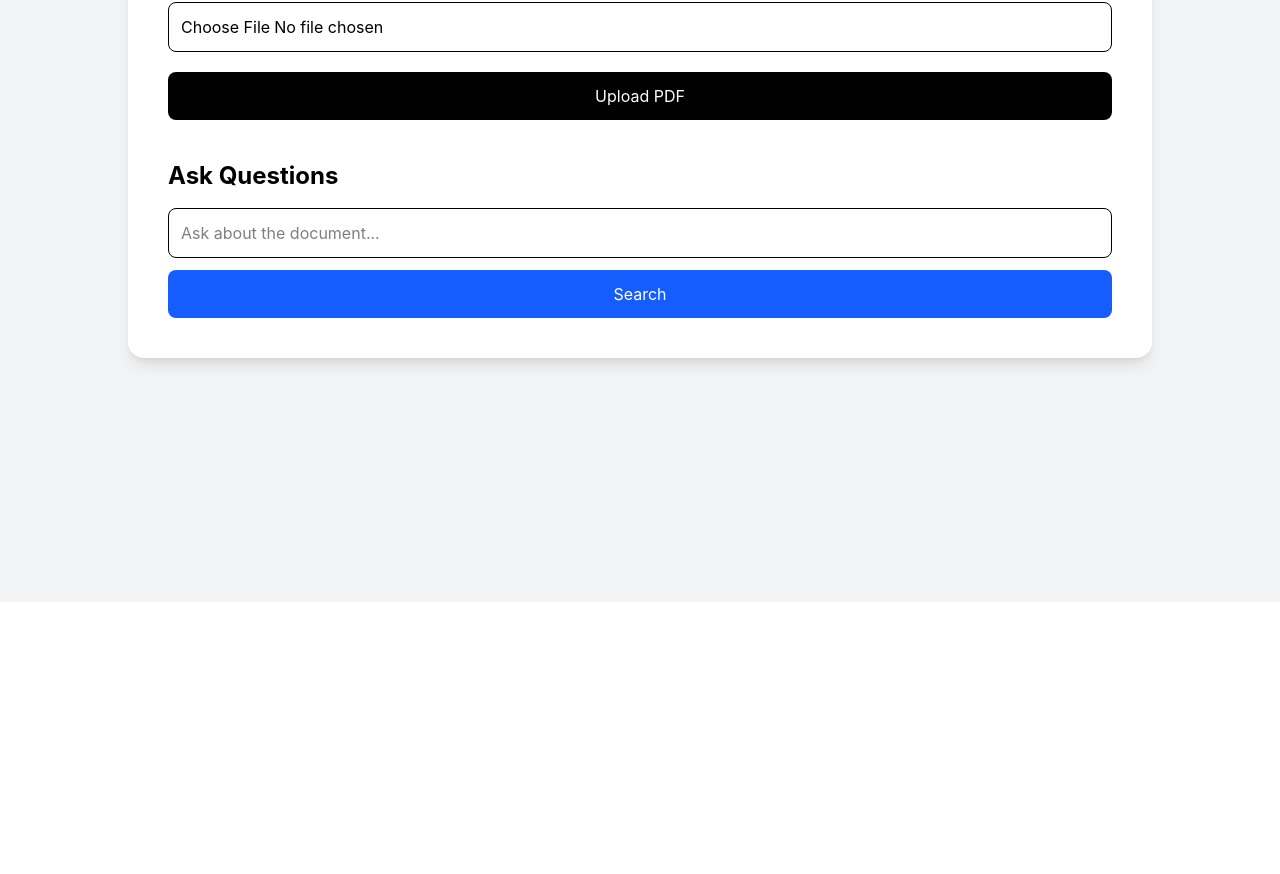
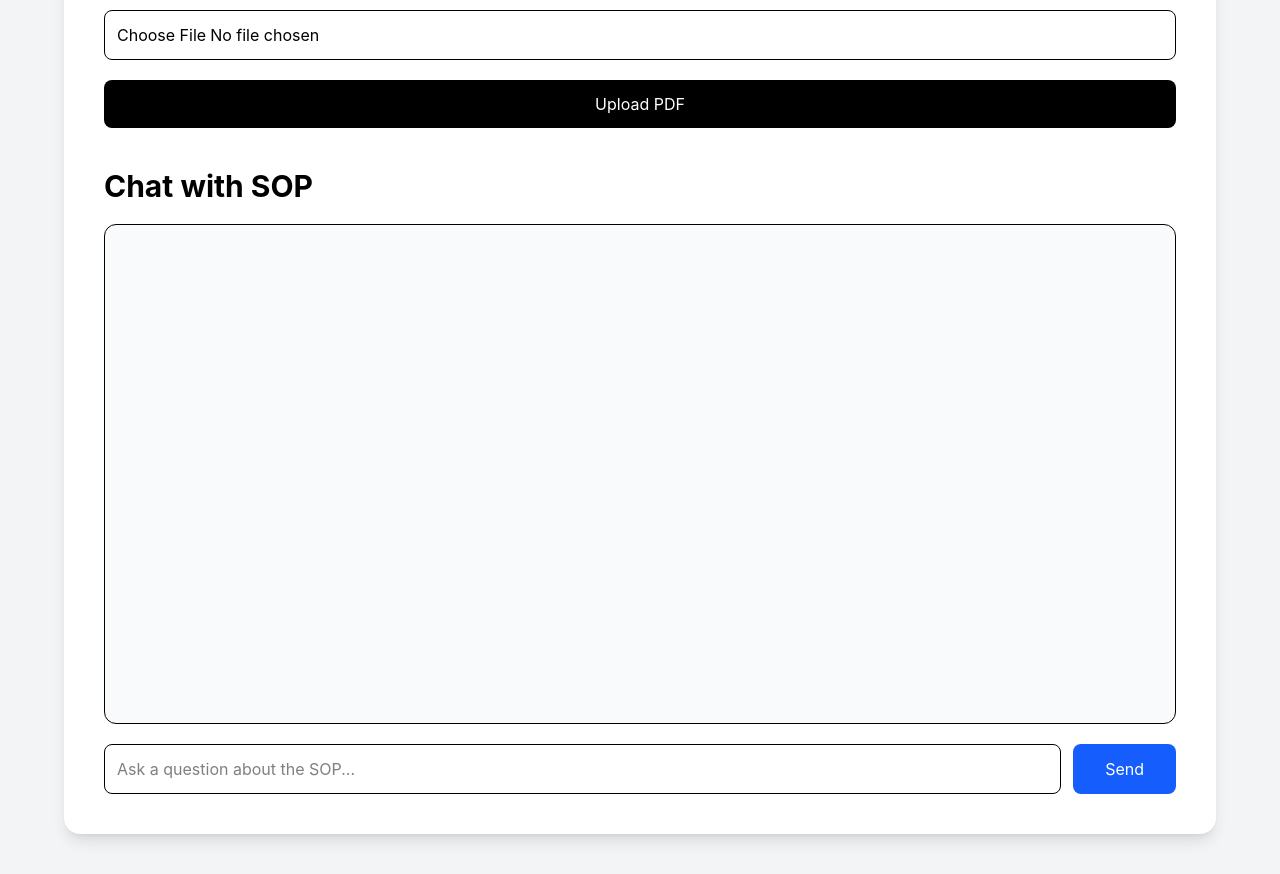
Before and after one commit to KANAND6031/Project2, a React app in the folder frontend/: page / in a window 1280 px wide. Shown: the part 198-1072 px from the top of the page. Before the commit the page ends 800 px from the top, so only its background shows below. Built offline with nearby package versions, Linux system fonts and the light colour scheme; the HTML template or start-up script is replaced by a standard one.

Commit message:
Adding Chat Bot

```diff
--- a/frontend/src/pages/UploadPage.jsx
+++ b/frontend/src/pages/UploadPage.jsx
@@ -2,7 +2,6 @@ import { useState } from "react";
 import API from "../services/api";
 
 const UploadPage = () => {
-
 
     const [pdf, setPdf] = useState(null);
 
@@ -20,17 +19,24 @@ const [embeddingInfo, setEmbeddingInfo] =
     const [query, setQuery] =
         useState("");
 
-const [results, setResults] =
+    const [messages, setMessages] =
         useState([]);
 
-const [answer, setAnswer] = useState("");
+    const [loadingAnswer,
+        setLoadingAnswer] =
+        useState(false);
 
+    // -------------------------
+    // Upload PDF
+    // -------------------------
 
     const handleUpload = async () => {
 
         if (!pdf) {
 
-        setMessage("Please select a PDF");
+            setMessage(
+                "Please select a PDF"
+            );
 
             return;
         }
@@ -43,11 +49,16 @@ const handleUpload = async () => {
 
             setProgress(0);
 
-        const formData = new FormData();
+            const formData =
+                new FormData();
 
-        formData.append("pdf", pdf);
+            formData.append(
+                "pdf",
+                pdf
+            );
 
-        const response = await API.post(
+            const response =
+                await API.post(
                     "/upload",
                     formData,
                     {
@@ -57,24 +68,33 @@ const handleUpload = async () => {
                         },
 
                         onUploadProgress:
-                    (progressEvent) => {
+                            (
+                                progressEvent
+                            ) => {
 
                                 const percent =
                                     Math.round(
                                         (
-                                    progressEvent.loaded * 100
+                                            progressEvent.loaded *
+                                            100
                                         ) /
                                         progressEvent.total
                                     );
 
-                        setProgress(percent);
+                                setProgress(
+                                    percent
+                                );
                             },
                     }
                 );
 
-        setMessage(response.data.message);
+            setMessage(
+                response.data.message
+            );
 
-        setPages(response.data.pages);
+            setPages(
+                response.data.pages
+            );
 
             setEmbeddingInfo(
                 response.data.sampleEmbedding
@@ -84,7 +104,9 @@ const handleUpload = async () => {
 
             console.log(error);
 
-        setMessage("Upload failed");
+            setMessage(
+                "Upload failed"
+            );
 
         } finally {
 
@@ -92,8 +114,32 @@ const handleUpload = async () => {
         }
     };
 
+    // -------------------------
+    // Ask Question
+    // -------------------------
 
     const handleSearch = async () => {
+
+        if (!query.trim())
+            return;
+
+        const userMessage = {
+
+            role: "user",
+
+            content: query,
+        };
+
+        setMessages(
+            (prev) => [
+                ...prev,
+                userMessage,
+            ]
+        );
+
+        setLoadingAnswer(
+            true
+        );
 
         try {
 
@@ -105,28 +151,69 @@ const handleSearch = async () => {
                     }
                 );
 
-        setAnswer(
-    response.data.answer
+            const botMessage = {
+
+                role:
+                    "assistant",
+
+                content:
+                    response.data
+                        .answer,
+
+                sources:
+                    response.data
+                        .sources ||
+                    [],
+            };
+
+            setMessages(
+                (prev) => [
+                    ...prev,
+                    botMessage,
+                ]
             );
 
-setResults(
-    response.data.sources
-);
+            setQuery("");
 
         } catch (error) {
 
             console.log(error);
+
+            const errorMessage = {
+
+                role:
+                    "assistant",
+
+                content:
+                    "Search failed. Please try again.",
+
+                sources: [],
+            };
+
+            setMessages(
+                (prev) => [
+                    ...prev,
+                    errorMessage,
+                ]
+            );
+
+        } finally {
+
+            setLoadingAnswer(
+                false
+            );
         }
     };
-
 
     return (
 
         <div className="min-h-screen bg-gray-100 p-10">
 
-        <div className="bg-white p-10 rounded-2xl shadow-lg max-w-5xl mx-auto">
+            <div className="bg-white p-10 rounded-2xl shadow-lg max-w-6xl mx-auto">
 
-            <h1 className="text-4xl font-bold text-center mb-6">
+                {/* Header */}
+
+                <h1 className="text-5xl font-bold text-center mb-6">
                     OpsMind AI
                 </h1>
 
@@ -134,18 +221,27 @@ return (
                     Upload SOP PDF documents
                 </p>
 
+                {/* Upload Section */}
+
                 <input
                     type="file"
                     accept=".pdf"
                     onChange={(e) =>
-                    setPdf(e.target.files[0])
+                        setPdf(
+                            e.target
+                                .files[0]
+                        )
                     }
                     className="w-full border p-3 rounded-lg"
                 />
 
                 <button
-                onClick={handleUpload}
-                disabled={loading}
+                    onClick={
+                        handleUpload
+                    }
+                    disabled={
+                        loading
+                    }
                     className="w-full mt-5 bg-black text-white py-3 rounded-lg hover:bg-gray-800"
                 >
                     {
@@ -155,12 +251,14 @@ return (
                     }
                 </button>
 
+                {/* Progress */}
+
                 {
                     progress > 0 && (
 
-                    <div className="mt-4">
+                        <div className="mt-5">
 
-                        <div className="w-full bg-gray-300 rounded-full h-4">
+                            <div className="w-full bg-gray-300 h-4 rounded-full">
 
                                 <div
                                     className="bg-black h-4 rounded-full"
@@ -173,18 +271,25 @@ return (
                             </div>
 
                             <p className="text-center mt-2">
-                            {progress}%
+                                {
+                                    progress
+                                }
+                                %
                             </p>
 
                         </div>
                     )
                 }
 
+                {/* Upload Status */}
+
                 {
                     message && (
 
                         <p className="text-center mt-4 font-medium">
-                        {message}
+                            {
+                                message
+                            }
                         </p>
                     )
                 }
@@ -192,11 +297,15 @@ return (
                 {
                     pages > 0 && (
 
-                    <p className="mt-4 text-center">
-                        Total Pages: {pages}
+                        <p className="text-center mt-2">
+                            Total Pages:
+                            {" "}
+                            {pages}
                         </p>
                     )
                 }
+
+                {/* Embedding Info */}
 
                 {
                     embeddingInfo && (
@@ -208,15 +317,23 @@ return (
                             </h2>
 
                             <p>
-                            <strong>Chunk:</strong>
+                                <strong>
+                                    Chunk:
+                                </strong>
                                 {" "}
-                            {embeddingInfo.chunkIndex}
+                                {
+                                    embeddingInfo.chunkIndex
+                                }
                             </p>
 
                             <p>
-                            <strong>Character Count:</strong>
+                                <strong>
+                                    Character Count:
+                                </strong>
                                 {" "}
-                            {embeddingInfo.charCount}
+                                {
+                                    embeddingInfo.charCount
+                                }
                             </p>
 
                             <p>
@@ -225,7 +342,8 @@ return (
                                 </strong>
                                 {" "}
                                 {
-                                embeddingInfo.embedding?.length
+                                    embeddingInfo.embedding
+                                        ?.length
                                 }
                             </p>
 
@@ -233,117 +351,106 @@ return (
                     )
                 }
 
-            <div className="mt-10">
-
-                <h2 className="text-2xl font-bold mb-4">
-                    Ask Questions
-                </h2>
-
-                <input
-                    type="text"
-                    value={query}
-                    onChange={(e) =>
-                        setQuery(
-                            e.target.value
-                        )
-                    }
-                    placeholder="Ask about the document..."
-                    className="w-full border p-3 rounded-lg"
-                />
-
-                <button
-                    onClick={handleSearch}
-                    className="w-full mt-3 bg-blue-600 text-white py-3 rounded-lg"
-                >
-                    Search
-                </button>
-
-            </div>
-
-            {
-    answer && (
-
-        <div className="mt-8">
-
-            <h2 className="text-2xl font-bold mb-4">
-                Answer
-            </h2>
-
-            <div className="bg-green-100 p-5 rounded-lg">
-
-                <p className="whitespace-pre-wrap">
-                    {answer}
-                </p>
-
-            </div>
-
-        </div>
-    )
-}
-
-
-{
-    results.length > 0 && (
+                {/* Chat Section */}
 
                 <div className="mt-10">
 
-            <h2 className="text-2xl font-bold mb-4">
-                Sources
+                    <h2 className="text-3xl font-bold mb-5">
+                        Chat with SOP
                     </h2>
 
+                    <div className="bg-gray-50 border rounded-xl h-[500px] overflow-y-auto p-5">
+
                         {
-                results.map(
+                            messages.map(
                                 (
-                        item,
+                                    msg,
                                     index
                                 ) => (
 
                                     <div
-                            key={index}
-                            className="bg-gray-100 p-4 rounded-lg mb-4"
+                                        key={
+                                            index
+                                        }
+                                        className={`mb-6 flex ${
+                                            msg.role ===
+                                            "user"
+                                                ? "justify-end"
+                                                : "justify-start"
+                                        }`}
+                                    >
+
+                                        <div
+                                            className={`max-w-[75%] p-4 rounded-xl ${
+                                                msg.role ===
+                                                "user"
+                                                    ? "bg-blue-600 text-white"
+                                                    : "bg-green-100 text-black"
+                                            }`}
+                                        >
+
+                                            <p className="whitespace-pre-wrap">
+                                                {
+                                                    msg.content
+                                                }
+                                            </p>
+
+                                            {
+                                                msg.sources
+                                                    ?.length >
+                                                    0 && (
+
+                                                    <div className="mt-4 border-t pt-3 text-sm">
+
+                                                        <strong>
+                                                            Sources
+                                                        </strong>
+
+                                                        {
+                                                            msg.sources.map(
+                                                                (
+                                                                    src,
+                                                                    i
+                                                                ) => (
+
+                                                                    <div
+                                                                        key={
+                                                                            i
+                                                                        }
+                                                                        className="mt-2"
                                                                     >
 
                                                                         <p>
-                                <strong>
                                                                             File:
-                                </strong>
                                                                             {" "}
                                                                             {
-                                    item.fileName ||
-                                    "Unknown"
+                                                                                src.fileName
                                                                             }
                                                                         </p>
 
                                                                         <p>
-                                <strong>
                                                                             Page:
-                                </strong>
                                                                             {" "}
                                                                             {
-                                    item.pageNumber ||
-                                    "N/A"
-                                }
-                            </p>
-
-
-
-                            <p>
-                                <strong>
-                                    Chunk:
-                                </strong>
-                                {" "}
-                                {
-                                    item.chunk
+                                                                                src.pageNumber
                                                                             }
                                                                         </p>
 
                                                                         <p>
-                                <strong>
-                                    Score:
-                                </strong>
+                                                                            Chunk:
                                                                             {" "}
                                                                             {
-                                    item.score?.toFixed(4)
+                                                                                src.chunk
+                                                                            }
+                                                                        </p>
+
+                                                                        <p>
+                                                                            Score:
+                                                                            {" "}
+                                                                            {
+                                                                                src.score?.toFixed(
+                                                                                    4
+                                                                                )
                                                                             }
                                                                         </p>
 
@@ -359,9 +466,65 @@ return (
                                         </div>
 
                                     </div>
+                                )
+                            )
+                        }
+
+                        {
+                            loadingAnswer && (
+
+                                <div className="flex justify-start">
+
+                                    <div className="bg-gray-200 p-4 rounded-xl">
+
+                                        Thinking...
+
+                                    </div>
+
+                                </div>
+                            )
+                        }
+
+                    </div>
+
+                    {/* Input */}
+
+                    <div className="flex gap-3 mt-5">
+
+                        <input
+                            type="text"
+                            value={
+                                query
+                            }
+                            onChange={(
+                                e
+                            ) =>
+                                setQuery(
+                                    e.target
+                                        .value
+                                )
+                            }
+                            placeholder="Ask a question about the SOP..."
+                            className="flex-1 border p-3 rounded-lg"
+                        />
+
+                        <button
+                            onClick={
+                                handleSearch
+                            }
+                            className="bg-blue-600 text-white px-8 rounded-lg"
+                        >
+                            Send
+                        </button>
+
+                    </div>
+
+                </div>
+
+            </div>
+
+        </div>
     );
-
-
 };
 
 export default UploadPage;
```
Also changed, not shown: 1 other file (tests, documents, lock files or other folders). Lines whose indentation alone changed are shown as unchanged.
